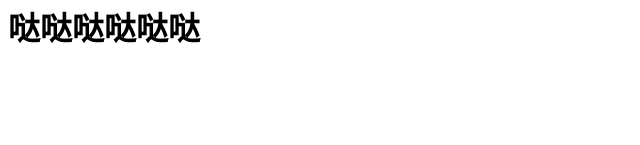
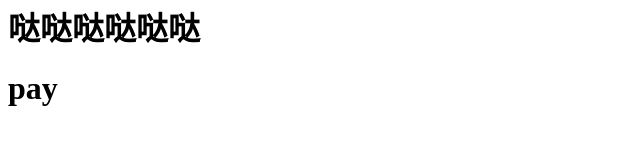
Before and after one commit to cjguaguatai/test, a plain HTML site: page index.html in a window 1280 px wide. Shown: the part 221-366 px from the top of the page, without its empty margins (0-640 px from the left). Drawn offline with Linux system fonts and the light colour scheme.

Commit message:
pay修改index.html

```diff
--- a/index.html
+++ b/index.html
@@ -11,5 +11,6 @@
     <h1>哒哒哒哒哒哒</h1>
     <h1>哒哒哒哒哒哒</h1>
     <h1>哒哒哒哒哒哒</h1>
+    <h1>pay</h1>
 </body>
 </html>
```
